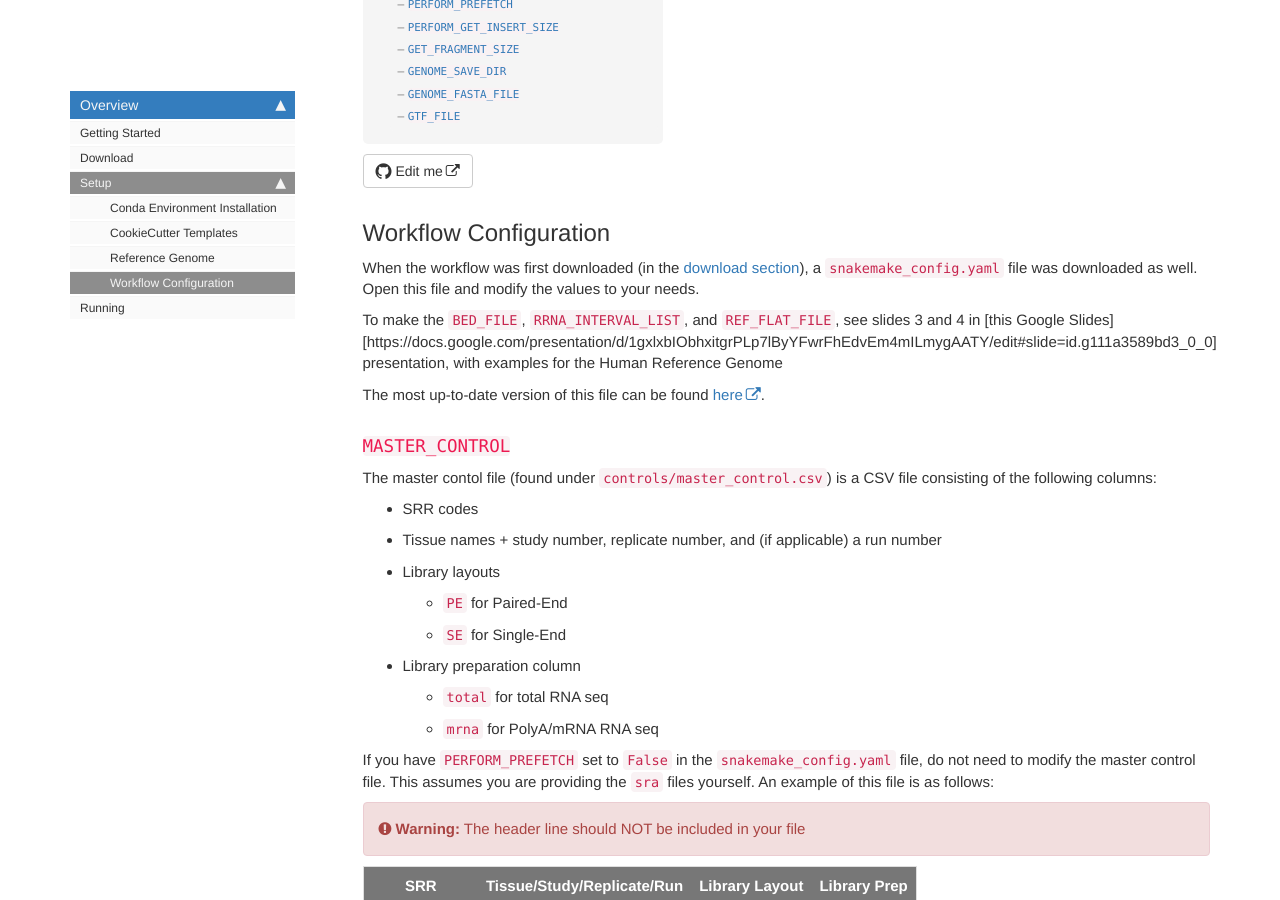
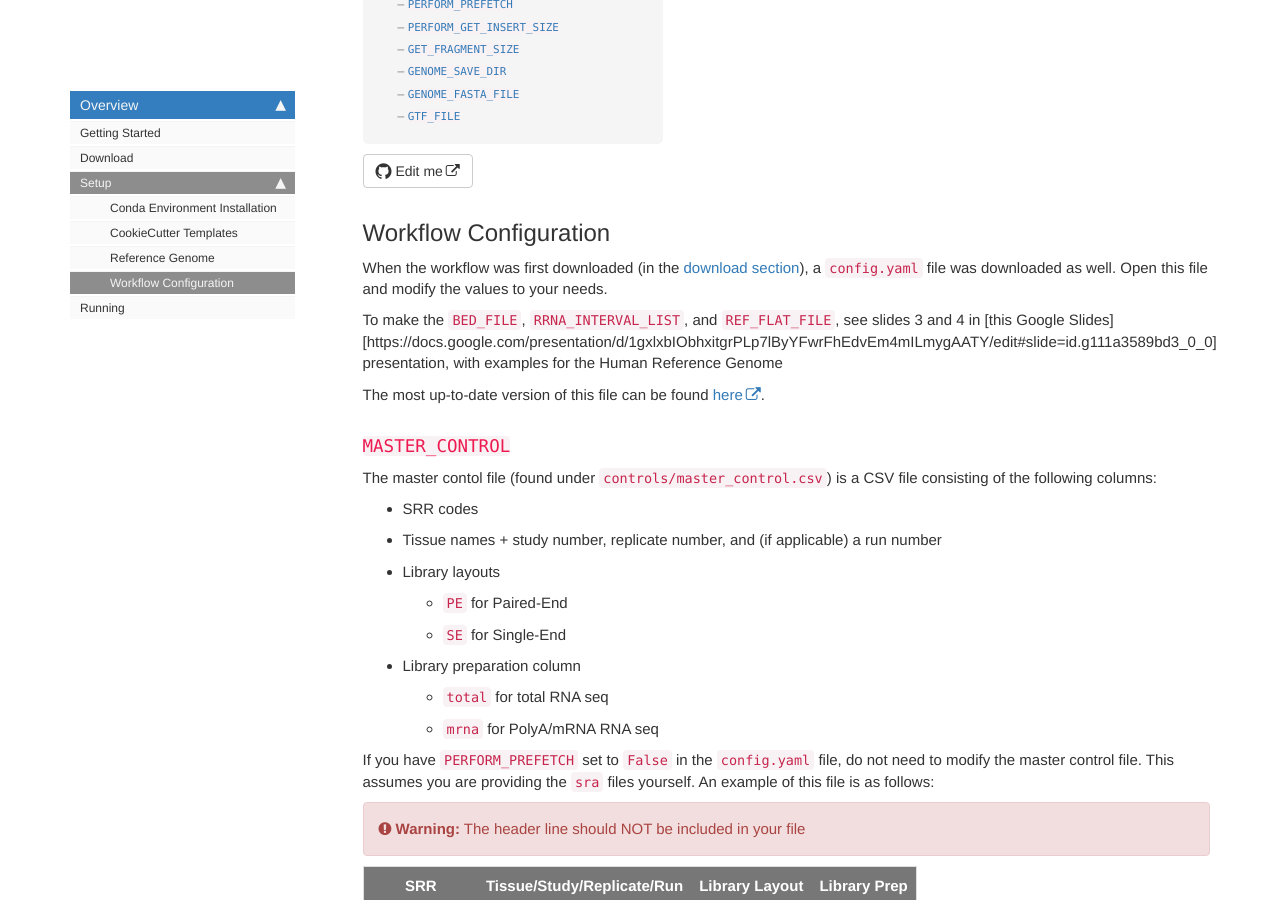
Before and after one commit to HelikarLab/FastqToGeneCounts, a Jekyll site: the page built from docs/pages/fastq/fastq_setup_workflow_configuration.md, in a window 1280 px wide and 900 px high, scrolled down 462 px. Built offline with Jekyll 4.4.1, drawn with Linux system fonts in a browser that asks for light colours; comment, search, counter and statistics services are not loaded.

```diff
--- a/docs/pages/fastq/fastq_setup_workflow_configuration.md
+++ b/docs/pages/fastq/fastq_setup_workflow_configuration.md
@@ -8,11 +8,11 @@
 
 ## Workflow Configuration
 
-When the workflow was first downloaded (in the [download section](#fastq_download.html)), a `snakemake_config.yaml` file was downloaded as well. Open this file and modify the values to your needs.
+When the workflow was first downloaded (in the [download section](#fastq_download.html)), a `config.yaml` file was downloaded as well. Open this file and modify the values to your needs.
 
 To make the `BED_FILE`, `RRNA_INTERVAL_LIST`, and `REF_FLAT_FILE`, see slides 3 and 4 in [this Google Slides][https://docs.google.com/presentation/d/1gxlxbIObhxitgrPLp7lByYFwrFhEdvEm4mILmygAATY/edit#slide=id.g111a3589bd3_0_0] presentation, with examples for the Human Reference Genome
 
-The most up-to-date version of this file can be found [here](https://github.com/HelikarLab/FastqToGeneCounts/blob/436b87c7f40278e918c0ea4b42180243bb84b1d7/snakemake_config.yaml).
+The most up-to-date version of this file can be found [here](https://github.com/HelikarLab/FastqToGeneCounts/blob/master/config.yaml).
 
 ### `MASTER_CONTROL`
 The master contol file (found under `controls/master_control.csv`) is a CSV file consisting of the following columns:
@@ -25,7 +25,7 @@
     - `total` for total RNA seq
     - `mrna` for PolyA/mRNA RNA seq
 
-If you have `PERFORM_PREFETCH` set to `False` in the `snakemake_config.yaml` file, do not need to modify the master control file. This assumes you are providing the `sra` files yourself. An example of this file is as follows:
+If you have `PERFORM_PREFETCH` set to `False` in the `config.yaml` file, do not need to modify the master control file. This assumes you are providing the `sra` files yourself. An example of this file is as follows:
 
 {% include warning.html content="The header line should NOT be included in your file" %}
 
```
